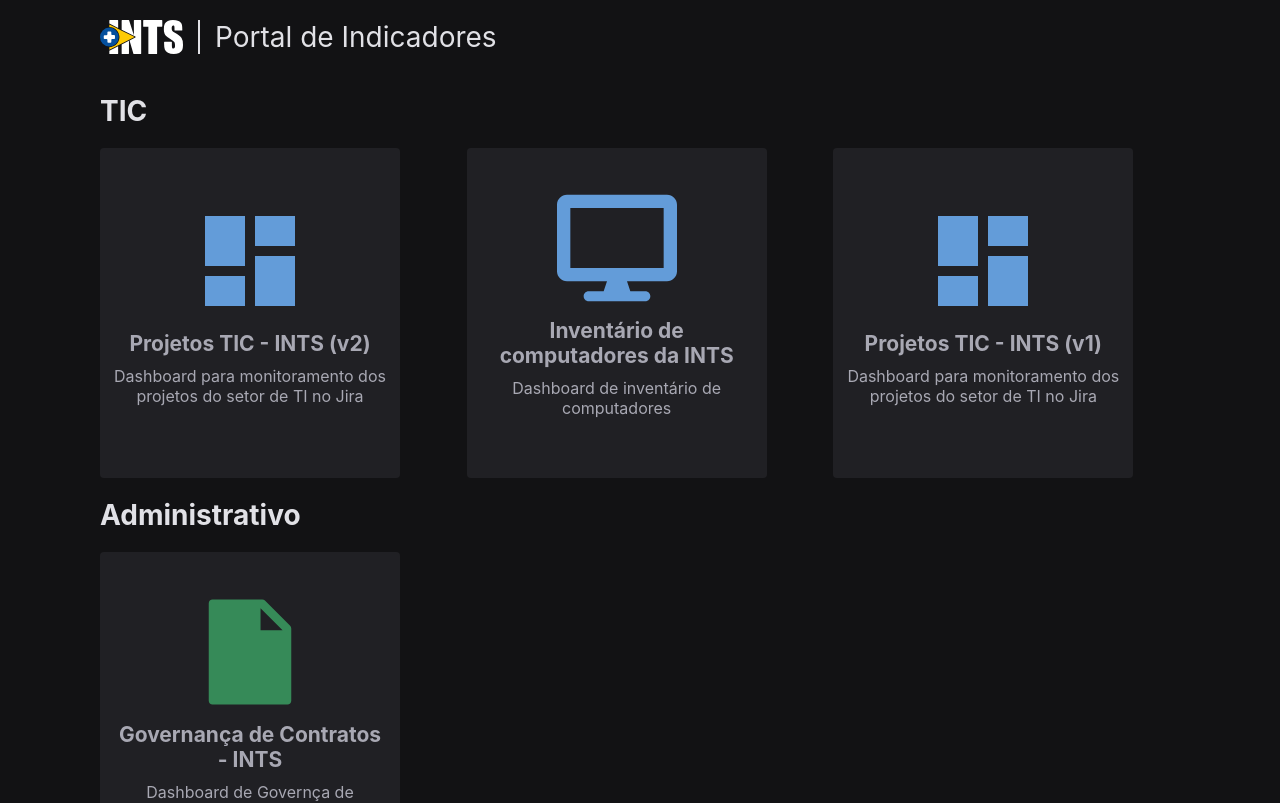
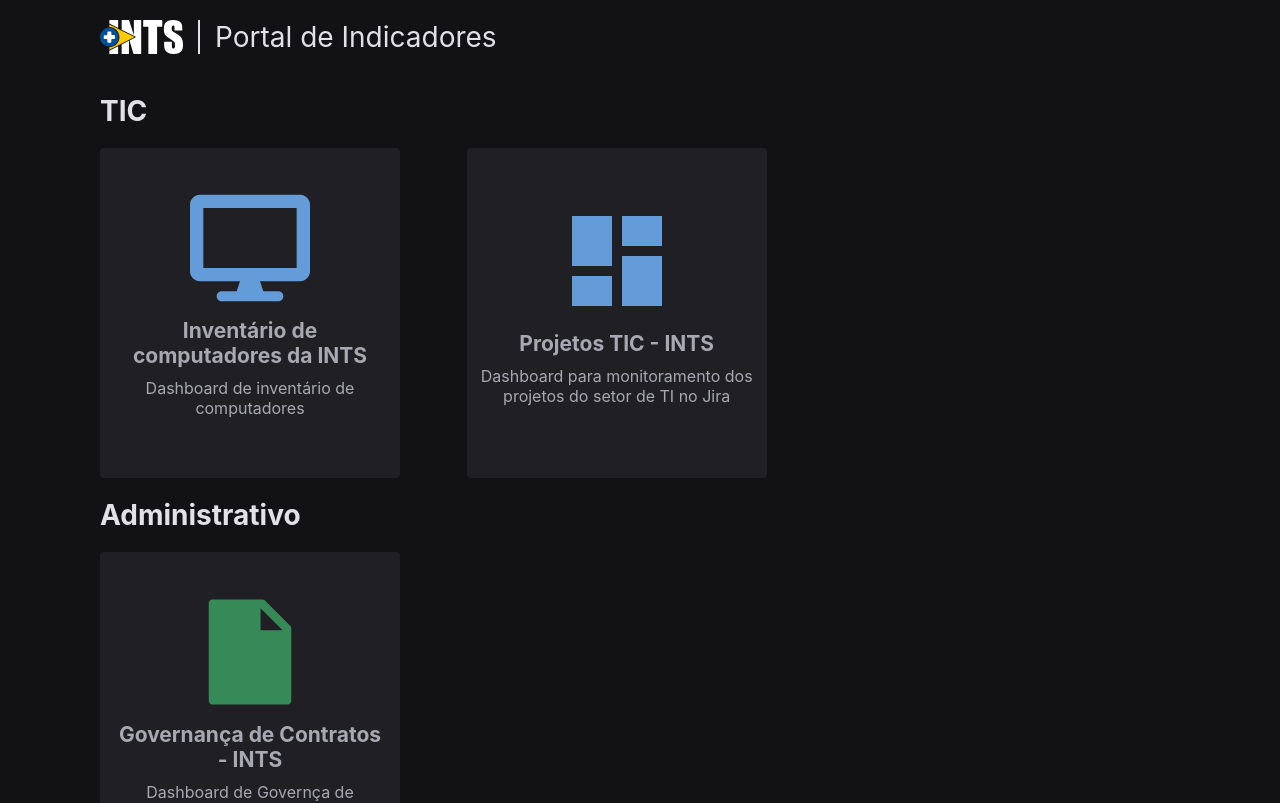
Before and after one commit to lucaslsneves/portal, a React (Create React App) app: page / in a window 1280 px wide. Shown: the top 803 px of the page. Built offline with nearby package versions, Linux system fonts and the light colour scheme.

Commit message:
remove Projetos TIC - INTS (v2)

```diff
--- a/src/App.js
+++ b/src/App.js
@@ -32,14 +32,6 @@
         <h1>TIC</h1>
         <CardSection>
           <Card
-            url="https://app.powerbi.com/groups/me/reports/26311468-e27e-4724-8e50-c6d9271eb6fd/ReportSection25dafee6c7070657804b"
-            title="Projetos TIC - INTS (v2)"
-            description="Dashboard para monitoramento dos projetos do setor de TI no Jira"
-            color="#639cd9"
-
-          />
-
-          <Card
             url="https://app.powerbi.com/groups/me/reports/36a677ff-ecbe-4d7d-a952-82092cfc50fb/ReportSection"
             title="Inventário de computadores da INTS"
             description="Dashboard de inventário de computadores"
@@ -48,7 +40,7 @@
           />
            <Card
             url="https://app.powerbi.com/groups/me/reports/c3313ca5-55f3-438f-a218-c50d785c6f81/ReportSection9eec9aeed0040923d8ec"
-            title="Projetos TIC - INTS (v1)"
+            title="Projetos TIC - INTS"
             description="Dashboard para monitoramento dos projetos do setor de TI no Jira"
             color="#639cd9"
 
```
